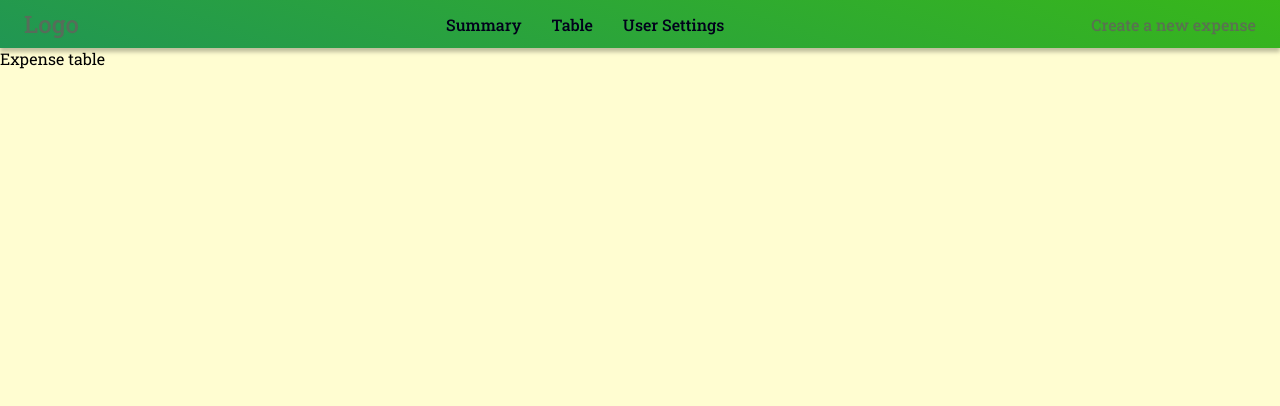
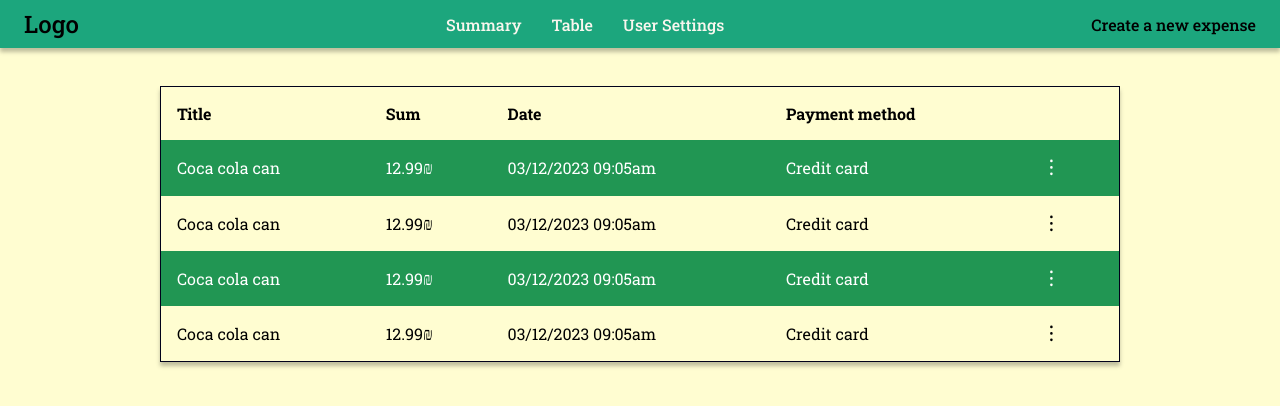
Before and after one commit to alongold91/SmarTracker, a React (Vite) app in the folder SmarTracker-frontend/: page /expenses in a window 1280 px wide. Shown: the top 406 px of the page. Built offline with nearby package versions, Linux system fonts and the light colour scheme.

Commit message:
finish table visualisation

```diff
--- a/SmarTracker-frontend/package.json
+++ b/SmarTracker-frontend/package.json
@@ -10,6 +10,7 @@
     "preview": "vite preview"
   },
   "dependencies": {
+    "@ant-design/icons": "^5.2.6",
     "@nivo/bar": "^0.84.0",
     "@nivo/core": "^0.84.0",
     "@nivo/pie": "^0.84.0",
--- a/SmarTracker-frontend/src/components/navigation-bar/Navbar.module.css
+++ b/SmarTracker-frontend/src/components/navigation-bar/Navbar.module.css
@@ -4,15 +4,14 @@
   justify-content: space-between;
   align-items: center;
   padding: 1.5rem;
-  background: linear-gradient(19deg, #219653 0%, #38b71a 100%);
-  color: var(--text-light-color);
+  background: linear-gradient(90deg, rgba(28,166,125,1) 0%, rgba(28,166,125,1) 100%);
   font-weight: var(--text-medium);
   box-shadow: var(--shadow-light);
 }
 .nav a {
-  color: var(--text-dark-color);
+  color: #F9F6EE;
 }
 
 .nav a:hover {
-  color: rgba(var(--text-dark-color), 0.6);
+  color: rgba(249, 246, 238, 0.6);
 }
--- /dev/null
+++ b/SmarTracker-frontend/src/views/expense-table/ExpenseTable.module.css
@@ -0,0 +1,30 @@
+.table {
+  border-collapse: collapse;
+  width: 75%;
+  margin: 3% 12.5%;
+  border: 1px solid var(--text-dark-color);
+  box-shadow: var(--shadow-light);
+}
+
+.table td,
+.table th {
+  text-align: left;
+  padding: 1rem;
+}
+
+.table tr:nth-child(even) {
+  background-color: var(--background-secondary);
+  color: var(--text-contrast-color);
+}
+
+.table button {
+  background-color: transparent;
+  border: none;
+  cursor: pointer;
+  color: inherit;
+  height: 1rem;
+}
+
+.more-info-icon {
+    font-size: 1.3rem;
+}
--- a/SmarTracker-frontend/src/views/expense-table/ExpenseTable.tsx
+++ b/SmarTracker-frontend/src/views/expense-table/ExpenseTable.tsx
@@ -1,10 +1,47 @@
 import React from 'react';
-import { motion } from 'framer-motion';
 import withTransition from '../../components/transitions/withTransition';
+import style from './ExpenseTable.module.css';
+import { MoreOutlined } from '@ant-design/icons';
 
 const ExpenseTable = () => {
   return (
-      <p>Expense table</p>
+    <table className={style.table}>
+      <tr>
+        <th>Title</th>
+        <th>Sum</th>
+        <th>Date</th>
+        <th>Payment method</th>
+        <th></th>
+      </tr>
+      <tr>
+        <td>Coca cola can</td>
+        <td>12.99&#8362;</td>
+        <td>03/12/2023 09:05am</td>
+        <td>Credit card</td>
+        <td><button><MoreOutlined className={style['more-info-icon']} /></button></td>
+      </tr>
+      <tr>
+        <td>Coca cola can</td>
+        <td>12.99&#8362;</td>
+        <td>03/12/2023 09:05am</td>
+        <td>Credit card</td>
+        <td><button><MoreOutlined className={style['more-info-icon']} /></button></td>
+      </tr>
+      <tr>
+        <td>Coca cola can</td>
+        <td>12.99&#8362;</td>
+        <td>03/12/2023 09:05am</td>
+        <td>Credit card</td>
+        <td><button><MoreOutlined className={style['more-info-icon']} /></button></td>
+      </tr>
+      <tr>
+        <td>Coca cola can</td>
+        <td>12.99&#8362;</td>
+        <td>03/12/2023 09:05am</td>
+        <td>Credit card</td>
+        <td><button><MoreOutlined className={style['more-info-icon']} /></button></td>
+      </tr>
+    </table>
   );
 };
 
```
Also changed, not shown: 1 other file (tests, documents, lock files or other folders).
